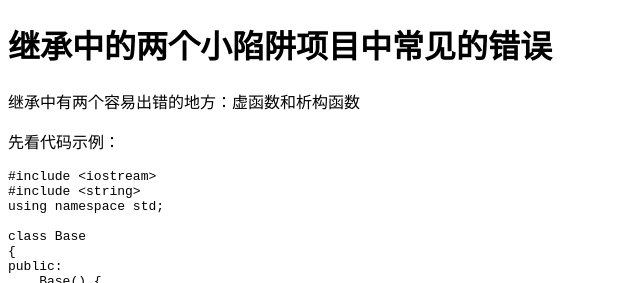
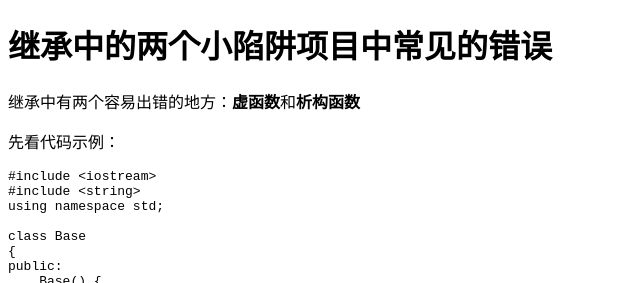
Before and after one commit to luozikuan/luozikuan.github.io, a Jekyll site: the page built from _posts/2015-05-01-two_traps_in_inherit.md, in a window 1280 px wide and 900 px high. Shown: the part 161-444 px from the top of the window, without its empty margins (0-640 px from the left). Built offline with Jekyll 4.4.1, drawn with Linux system fonts in a browser that asks for light colours; nearby versions of some CDN libraries; library files that are not in the unit come from our copies; comment, search, counter and statistics services are not loaded.

Commit message:
emphasize the two main words.

```diff
--- a/_posts/2015-05-01-two_traps_in_inherit.md
+++ b/_posts/2015-05-01-two_traps_in_inherit.md
@@ -5,7 +5,7 @@ title: 继承中的两个小陷阱
 tagline: 项目中常见的错误
 tags: [C++]
 ---
-继承中有两个容易出错的地方：虚函数和析构函数
+继承中有两个容易出错的地方：**虚函数**和**析构函数**
 
 <!--more-->
 先看代码示例：
```
